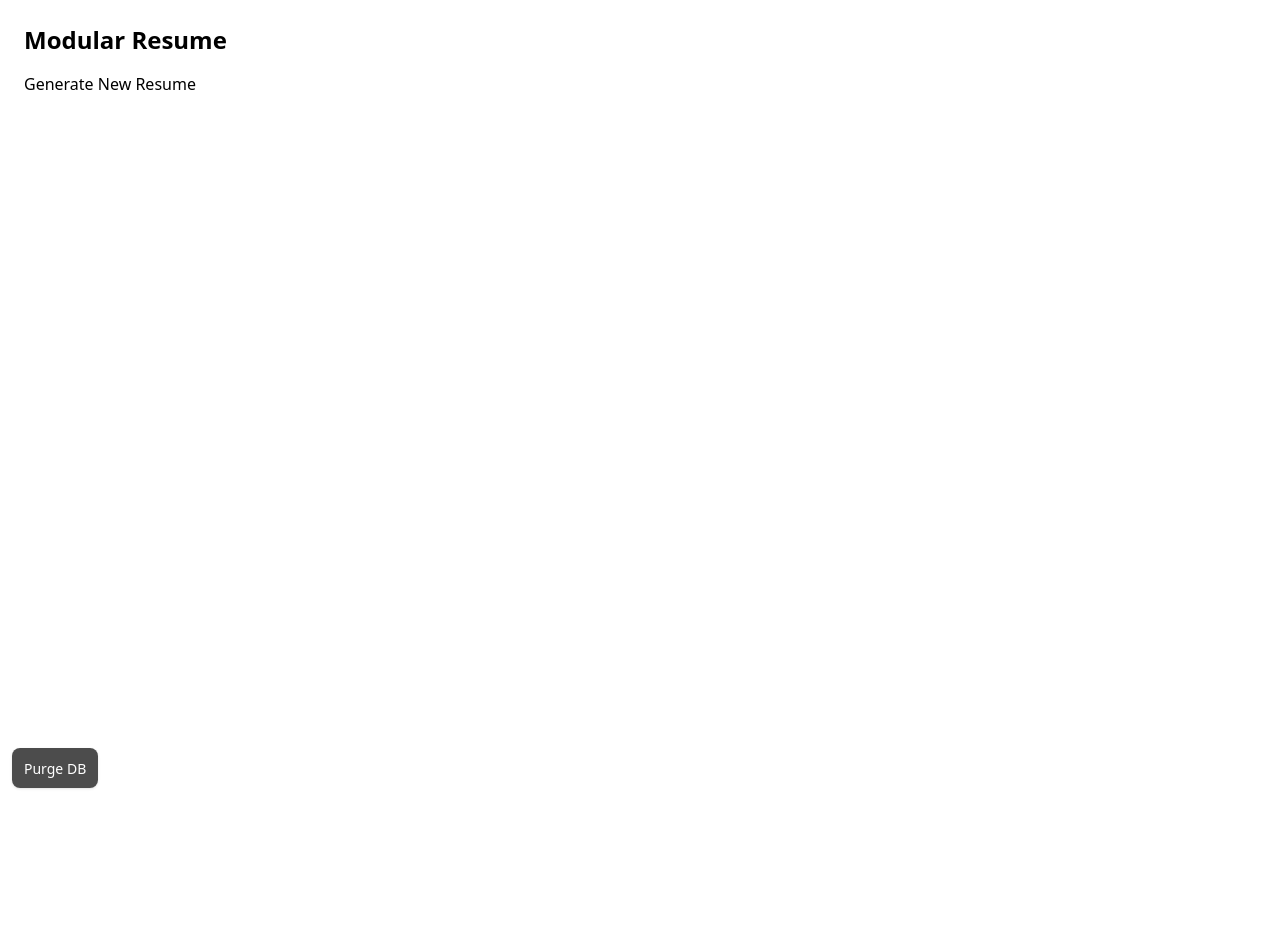
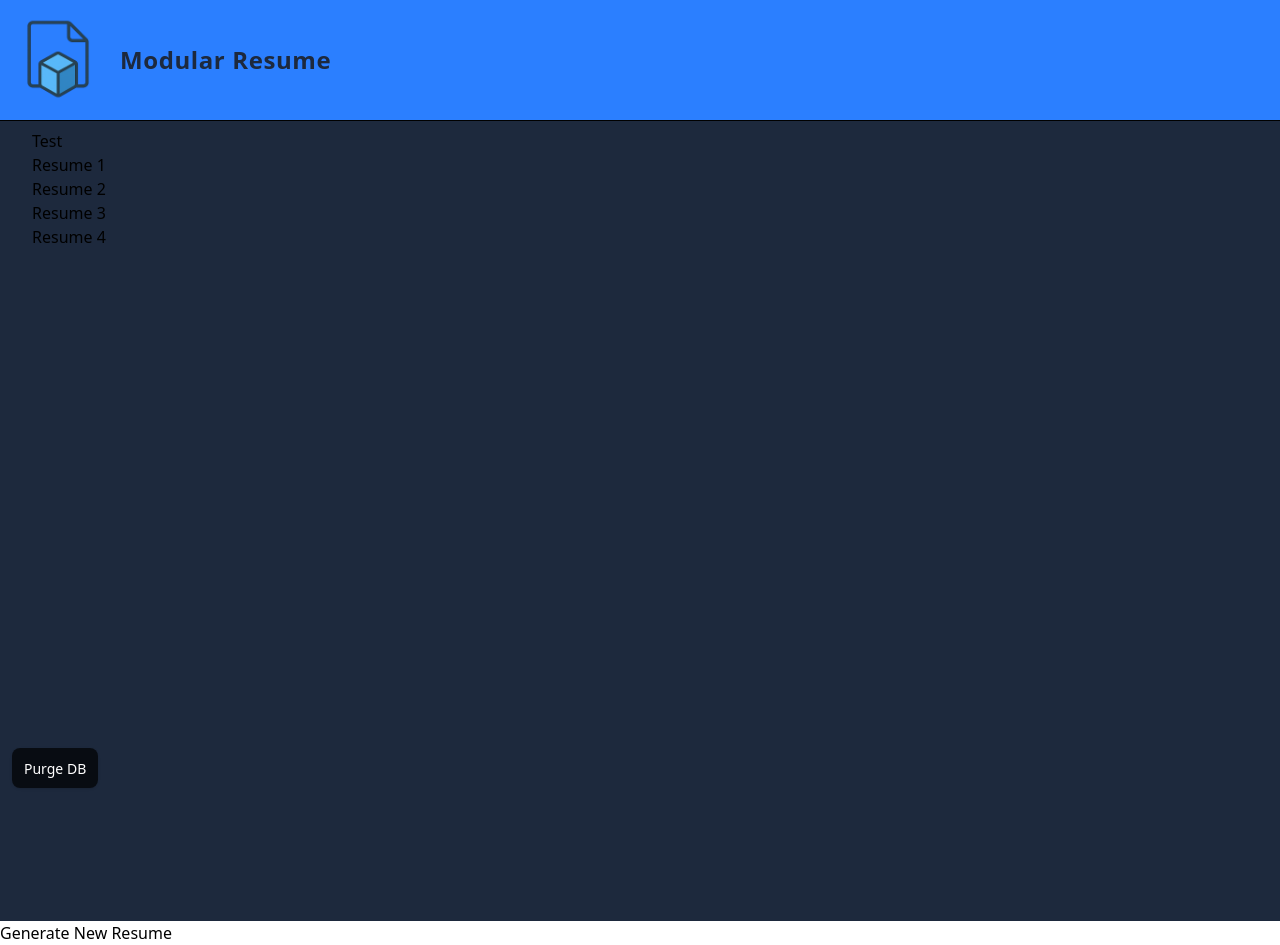
Before and after one commit to Tarrega88/modular-resume-2, a React (Vite) app: page / in a window 1280 px wide. Before the commit the page ends 800 px from the top, so only its background shows below. Built offline with nearby package versions, Linux system fonts and the light colour scheme.

Commit message:
starting styling on home page

```diff
--- /dev/null
+++ b/src/components/home/HomeHeader.tsx
@@ -0,0 +1,18 @@
+import Logo from "../builderColumn/Logo";
+
+type Props = {
+  title: string;
+};
+
+function HomeHeader({ title }: Props) {
+  return (
+    <div className="flex justify-start items-center bg-blue-500 border-b">
+      <Logo />
+      <h1 className="text-2xl tracking-wide font-semibold text-slate-800">
+        {title}
+      </h1>
+    </div>
+  );
+}
+
+export default HomeHeader;
--- /dev/null
+++ b/src/components/home/HomeListRow.tsx
@@ -0,0 +1,5 @@
+function HomeListRow({ text }) {
+  return <div>{text}</div>;
+}
+
+export default HomeListRow;
--- /dev/null
+++ b/src/components/home/HomeSelect.tsx
@@ -0,0 +1,25 @@
+import HomeListRow from "./HomeListRow";
+import HomeSelectButton from "./HomeSelectButton";
+import ResumeListRow from "./ResumeListRow";
+
+const dummyList = [
+  { title: "Resume 1", id: "" },
+  { title: "Resume 2", id: "" },
+  { title: "Resume 3", id: "" },
+  { title: "Resume 4", id: "" },
+];
+
+function HomeSelect() {
+  return (
+    <div className="bg-slate-800 h-full px-8 pt-2">
+      {/* <HomeSelectButton text="New Resume" />
+      <HomeSelectButton text=""/> */}
+      <div>Test</div>
+      {dummyList.map((e) => (
+        <HomeListRow text={e.title} />
+      ))}
+    </div>
+  );
+}
+
+export default HomeSelect;
--- /dev/null
+++ b/src/components/home/HomeSelectButton.tsx
@@ -0,0 +1,9 @@
+function HomeSelectButton({ text }) {
+  return (
+    <div className="">
+      <button className="bg-slate-200 size-40 rounded-sm">{text}</button>
+    </div>
+  );
+}
+
+export default HomeSelectButton;
--- a/src/components/ResumeListRow.tsx
+++ b/src/components/home/ResumeListRow.tsx
@@ -10,7 +10,7 @@ function ResumeListRow({ id }: Props) {
   const dispatch = useDispatch();
   const navigate = useNavigate();
   return (
-    <div className="flex justify-between">
+    <div className="bg-slate-200">
       {/* <Link className="underline" to={`/builder/${id}`}>
         {id}
       </Link> */}
--- a/src/routes/HomePage.tsx
+++ b/src/routes/HomePage.tsx
@@ -1,15 +1,18 @@
 import GenerateResumeButton from "@/components/GenerateResumeButton";
 import { useSelector } from "react-redux";
 import { RootState } from "@/state/store";
-import ResumeListRow from "@/components/ResumeListRow";
+import ResumeListRow from "@/components/home/ResumeListRow";
+import HomeHeader from "@/components/home/HomeHeader";
+import HomeSelect from "@/components/home/HomeSelect";
 
 export default function HomePage() {
   const resumes = useSelector((s: RootState) => s.resume.resumes);
   const ids = Object.keys(resumes);
 
   return (
-    <div className="p-6 space-y-4 h-screen bg-gradient-to-br">
-      <h1 className="text-2xl font-semibold">Modular Resume</h1>
+    <div className="h-screen bg-slate-800">
+      <HomeHeader title="Modular Resume" />
+      <HomeSelect />
       <GenerateResumeButton />
       {ids.length > 0 && (
         <div>
```
